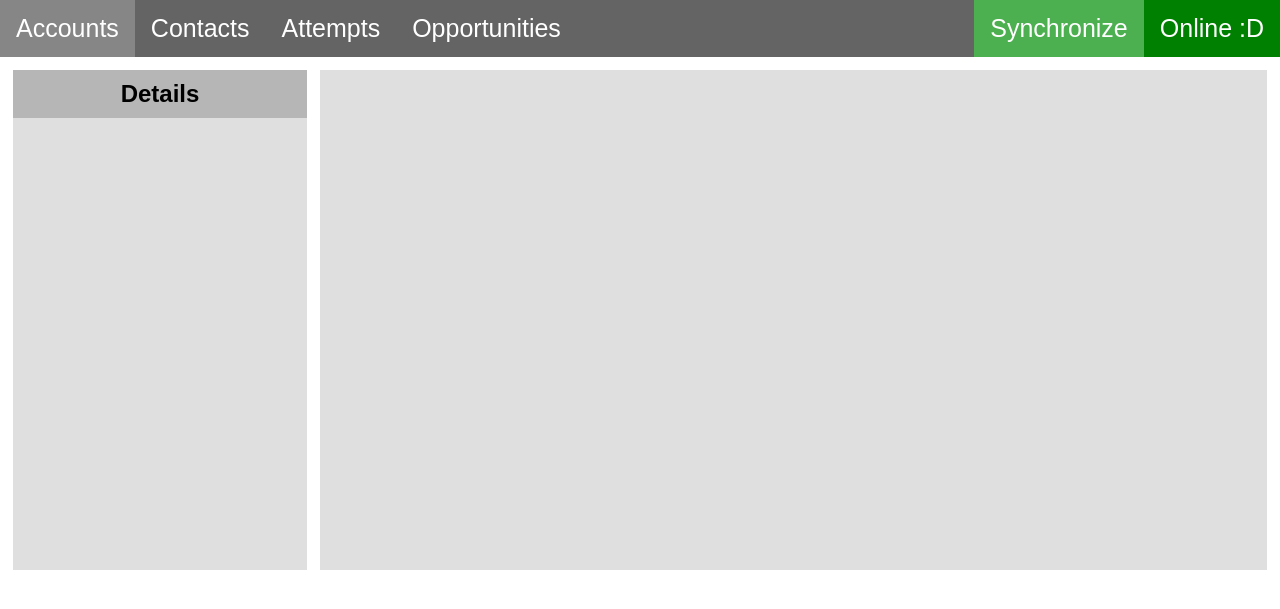
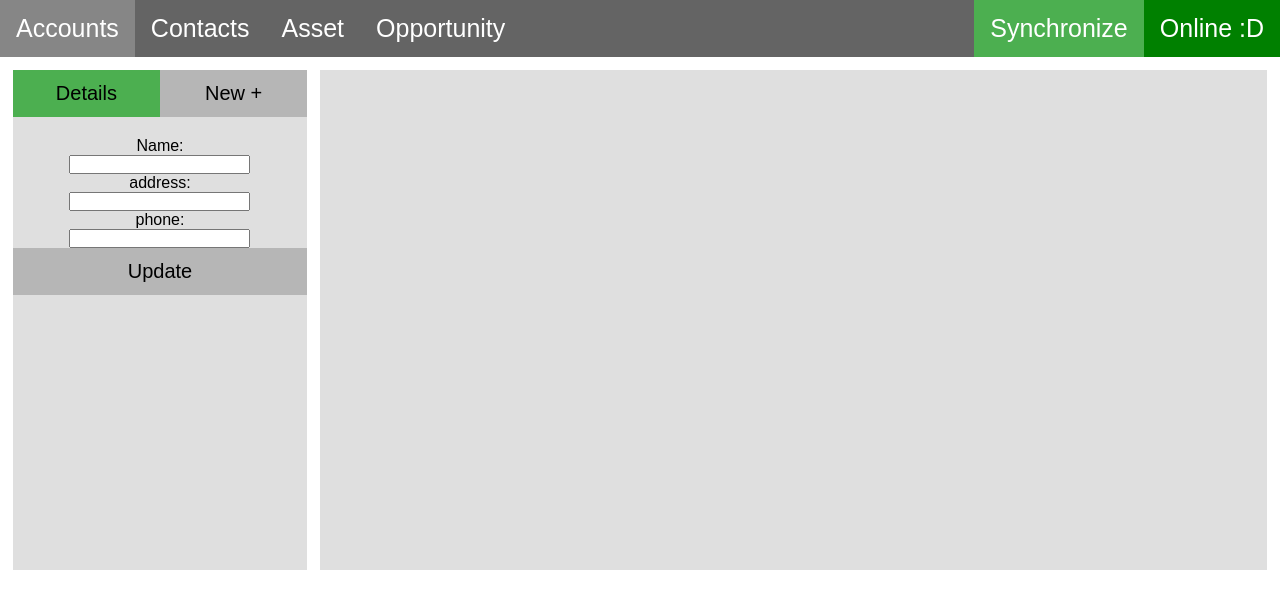
Before and after one commit to camisalo/SimpleCRM_On-Off, a PHP site: page / in a window 1280 px wide. Shown: the top 609 px of the page. Run offline with PHP 8.4, Linux system fonts and the light colour scheme.

Commit message:
Details and New

```diff
--- a/index.php
+++ b/index.php
@@ -29,8 +29,8 @@
             <ul>
                 <li><a class="tabs" href="#Accounts">Accounts</a></li>
                 <li><a class="tabs" href="#Contacts">Contacts</a></li>
-                <li><a class="tabs" href="#Attempts">Attempts</a></li>
-                <li><a class="tabs" href="#Opportunities">Opportunities</a></li>
+                <li><a class="tabs" href="#Attempts">Asset</a></li>
+                <li><a class="tabs" href="#Opportunities">Opportunity</a></li>
                 <li style="float:right"><a id="status" href="#synchro">Status</a>
                 <li style="float:right"><a class="active" href="#synchro">Synchronize</a>
             </ul>
@@ -38,8 +38,30 @@
 
         <div id="view">
             <div id="left-menu">
-                <h2>Details</h2>
+                <div id="change-details-add">
+                    <div id="details">
+                        <p>Details</p>
+                    </div>
+                    <div id="new">
+                        <p>New +</p>
+                    </div>
+                </div>
                 <div id="form">
+
+
+                    <form action="/action_page.php">
+                        Name:<br>
+                        <input type="text" name="name">
+                        <br>
+                        address:<br>
+                        <input type="text" name="address">
+                        <br>
+                        phone:<br>
+                        <input type="text" name="phone">
+                    </form>
+                    <div id="button">
+                        <p>Update</p>
+                    </div>
 
                 </div>
             </div>
--- a/js/builder/TableBuilder.js
+++ b/js/builder/TableBuilder.js
@@ -1,12 +1,84 @@
-
-
-interface TableBuilder {
-
-    constructor()
-
-    buildheading()
-}
-
-class AccountBuilder implements TableBuilder{
-
-}
+var AccountBuilder = /** @class */ (function () {
+    function AccountBuilder(data) {
+        this.records = data;
+    }
+    AccountBuilder.prototype.buildHeader = function () {
+        this.table = "<table><tr><th>Name</th><th>address</th><th>phone</th></tr>";
+    };
+    AccountBuilder.prototype.buildContent = function () {
+        var i;
+        for (i = 0; i < Object.keys(this.records).length; i++) {
+            this.table += "<tr id=\"" + this.records[i].id + "\"><td>" + this.records[i].name + "</td><td>" + this.records[i].address + "</td><td>" + this.records[i].phone + "</td></th>";
+        }
+    };
+    AccountBuilder.prototype.buildFooter = function () {
+        this.table += "</table>";
+    };
+    AccountBuilder.prototype.getResoult = function () {
+        return this.table;
+    };
+    return AccountBuilder;
+}());
+var ContactBuilder = /** @class */ (function () {
+    function ContactBuilder(data) {
+        this.records = data;
+    }
+    ContactBuilder.prototype.buildHeader = function () {
+        this.table = "<table><tr><th>First Name</th><th>Last Name</th><th>Birth date</th><th>Email</th></tr>";
+    };
+    ContactBuilder.prototype.buildContent = function () {
+        var i;
+        for (i = 0; i < Object.keys(this.records).length; i++) {
+            this.table += "<tr id=\"" + this.records[i].id + "\"><td>" + this.records[i].firstname + "</td><td>" + this.records[i].lastname + "</td><td>" + this.records[i].birthdate + "</td><td>" + this.records[i].email + "</td></th>";
+        }
+    };
+    ContactBuilder.prototype.buildFooter = function () {
+        this.table += "</table>";
+    };
+    ContactBuilder.prototype.getResoult = function () {
+        return this.table;
+    };
+    return ContactBuilder;
+}());
+var AssetBuilder = /** @class */ (function () {
+    function AssetBuilder(data) {
+        this.records = data;
+    }
+    AssetBuilder.prototype.buildHeader = function () {
+        this.table = "<table><tr><th>Name</th><th>description</th><th>price</th></tr>";
+    };
+    AssetBuilder.prototype.buildContent = function () {
+        var i;
+        for (i = 0; i < Object.keys(this.records).length; i++) {
+            this.table += "<tr id=\"" + this.records[i].id + "\"><td>" + this.records[i].name + "</td><td>" + this.records[i].description + "</td><td>" + this.records[i].price + " USD</td></th>";
+        }
+    };
+    AssetBuilder.prototype.buildFooter = function () {
+        this.table += "</table>";
+    };
+    AssetBuilder.prototype.getResoult = function () {
+        return this.table;
+    };
+    return AssetBuilder;
+}());
+var OpportunityBuilder = /** @class */ (function () {
+    function OpportunityBuilder(data) {
+        this.records = data;
+    }
+    OpportunityBuilder.prototype.buildHeader = function () {
+        this.table = "<table><tr><th>Name</th><th>Amount</th><th>Open Date</th><th>Close Date</th><th>Stage</th></tr>";
+    };
+    OpportunityBuilder.prototype.buildContent = function () {
+        var i;
+        for (i = 0; i < Object.keys(this.records).length; i++) {
+            this.table += "<tr id=\"" + this.records[i].id + "\"><td>" + this.records[i].name + "</td><td>" + this.records[i].amount + " USD</td><td>" + this.records[i].opendate + "</td><td>" + this.records[i].closedate + "</td><td>" + this.records[i].stage + "</td></th>";
+        }
+    };
+    OpportunityBuilder.prototype.buildFooter = function () {
+        this.table += "</table>";
+    };
+    OpportunityBuilder.prototype.getResoult = function () {
+        return this.table;
+    };
+    return OpportunityBuilder;
+}());
--- a/js/builder/supervisor.js
+++ b/js/builder/supervisor.js
@@ -1,10 +1,11 @@
-class Supervisor {
-
-    constructor(Builder) {
-        var Builder = Builder;
+var Supervisor = /** @class */ (function () {
+    function Supervisor(Builder) {
+        this.builder = Builder;
     }
-
-    build() {
-        console.log("BUDOWNICZY KONSTRUUJE: ");
-    }
-}
+    Supervisor.prototype.build = function () {
+        this.builder.buildHeader();
+        this.builder.buildContent();
+        this.builder.buildFooter();
+    };
+    return Supervisor;
+}());
--- a/js/controller.js
+++ b/js/controller.js
@@ -11,6 +11,7 @@ class Controller {
    }
 
    synchronize(){
+
       model.getRecordsFromServer("http://localhost:8080/crm/account")
            .then((data) => {
                content.innerHTML = data;
@@ -27,6 +28,22 @@ class Controller {
             })
             .catch((err) => {alert(err);}
         );
+        model.getRecordsFromServer("http://localhost:8080/crm/asset")
+           .then((data) => {
+               content.innerHTML = data;
+
+               model.saveToLocalDB(data, Tab.ASSET);
+            })
+            .catch((err) => {alert(err);}
+        );
+        model.getRecordsFromServer("http://localhost:8080/crm/opportunity")
+           .then((data) => {
+               content.innerHTML = data;
+
+               model.saveToLocalDB(data, Tab.OPPORTUNITY);
+            })
+            .catch((err) => {alert(err);}
+        );
      }
 
    changeTab() {
@@ -40,21 +57,16 @@ class Controller {
    }
 
    showRecords(data){
-
-
-      var supervisor = new Supervisor();
+      var content = document.getElementById('content');
+      var builder
+      if (this.actualTab == Tab.ACCOUNTS) builder = new AccountBuilder(data);
+      else if (this.actualTab == Tab.CONTACTS) builder = new ContactBuilder(data);
+      else if (this.actualTab == Tab.ASSET) builder = new AssetBuilder(data);
+      else if (this.actualTab == Tab.OPPORTUNITY) builder = new OpportunityBuilder(data);
+      var supervisor = new Supervisor(builder);
       supervisor.build();
-
-
-
-      var content = document.getElementById('content');
-      var table = "<table><tr><th>Name</th><th>address</th><th>phone</th></tr>";
-      var i;
-      for (i=0;i<Object.keys(data).length;i++){
-         table += "<tr id=\""+data[i].id+"\"><td>"+ data[i].name+"</td><td>"+data[i].address+"</td><td>"+data[i].phone+"</td></th>";
-      }
-      table += "</table>";
-      content.innerHTML = table;
+      var res = builder.getResoult();
+      content.innerHTML = res;
    }
 
    showDetails(id) {
--- a/js/singleton.js
+++ b/js/singleton.js
@@ -17,14 +17,9 @@ var localdb = (function () {
         // return object;
 
 
-
         if (!window.indexedDB) {
            window.alert("Your browser doesn't support a stable version of IndexedDB.")
         }
-        const account = [
-            { id: 2, name: "Skanska", address: "Kraków, Warszawska 11", phone: "784322975", date: "2018-12-24T11:44:32.000+0000"},
-            { id: 3, name: "Mostostal", address: "Kraków, Mazowiecka 22", phone: "827393836", date: "2018-12-24T11:45:30.000+0000"}
-         ];
 
         var request = window.indexedDB.open("CRM", 1);
 
@@ -41,8 +36,8 @@ var localdb = (function () {
         instance = event.target.result;
         var objectStore1 = instance.createObjectStore("account", {keyPath: "id"});
         var objectStore2 = instance.createObjectStore("contact", {keyPath: "id"});
-        var objectStore3 = instance.createObjectStore("attempt", {keyPath: "id"});
-        var objectStore4 = instance.createObjectStore("opportunities", {keyPath: "id"});
+        var objectStore3 = instance.createObjectStore("asset", {keyPath: "id"});
+        var objectStore4 = instance.createObjectStore("opportunity", {keyPath: "id"});
         }
     }
 
--- a/js/view.js
+++ b/js/view.js
@@ -6,9 +6,14 @@ var Status = {
 var Tab = {
     ACCOUNTS: 'account',
     CONTACTS: 'contact',
-    ATTEMPTS: 'attempt',
-    OPPORTUNITIES: 'opportunities',
+    ASSET: 'asset',
+    OPPORTUNITY: 'opportunity',
   };
+
+var Action = {
+    DETAILS: 'details',
+    NEW: 'new',
+}
 
 var status;
 var controller = new Controller();
@@ -37,14 +42,14 @@ function listenerContacts() {
 
 function listenerAttempts() {
     clearColorTabs();
-    controller.actualTab = Tab.ATTEMPTS;
+    controller.actualTab = Tab.ASSET;
     this.style.backgroundColor = 'green';
     afterRecordClickListener();
 }
 
 function listenerOpportunities() {
     clearColorTabs();
-    controller.actualTab = Tab.OPPORTUNITIES;
+    controller.actualTab = Tab.OPPORTUNITY;
     this.style.backgroundColor = 'green';
     afterRecordClickListener();
 }
@@ -86,7 +91,24 @@ function onload() {
     a[2].addEventListener('click',listenerAttempts);
     a[3].addEventListener('click',listenerOpportunities);
 
+    // lisnery dla Details i New
+    var b = document.getElementById('change-details-add').childNodes;
+    console.log(b);
+    b[1].addEventListener('click',changeToDetails);
+    b[3].addEventListener('click',changeToAdd)
+
     setInterval(checkStatus,1000);
+}
+
+function changeToDetails() {
+    document.getElementById('details').style.backgroundColor = '#4CAF50';
+    document.getElementById('new').style.backgroundColor = '#b6b6b6';
+
+}
+
+function changeToAdd() {
+    document.getElementById('details').style.backgroundColor = '#b6b6b6';
+    document.getElementById('new').style.backgroundColor = '#4CAF50';
 }
 
 function checkStatus() {
--- a/style/view.css
+++ b/style/view.css
@@ -9,11 +9,38 @@
     background-color: #dfdfdf;
 }
 
-#left-menu h2 {
-    padding-top: 10px;
-    padding-bottom: 10px;
+#left-menu #details {
+    float: left;
+    font-size: 20px;
+    padding-top: 12px;
+    padding-bottom: 12px;
+    width: 50%;
+    background-color: #4CAF50;
+}
+
+#left-menu #new {
+    float: left;
+    font-size: 20px;
+    padding-top: 12px;
+    padding-bottom: 12px;
+    width: 50%;
+    background-color: #b6b6b6;
+}
+
+#left-menu #button {
+    float: left;
+    font-size: 20px;
+    padding-top: 12px;
+    padding-bottom: 12px;
     width: 100%;
     background-color: #b6b6b6;
+}
+
+#left-menu #form {
+    float: left;
+    width: 100%;
+    margin-top: 20px;
+    margin-bottom: 20px;
 }
 
 
@@ -28,6 +55,7 @@
     height: 500px;
     background-color: #dfdfdf;
 }
+
 
 
 
```
Also changed, not shown: js/builder/TableBuilder.ts (added, +121 -0 lines), js/builder/supervisor.ts (added, +13 -0 lines), 1 other file.
